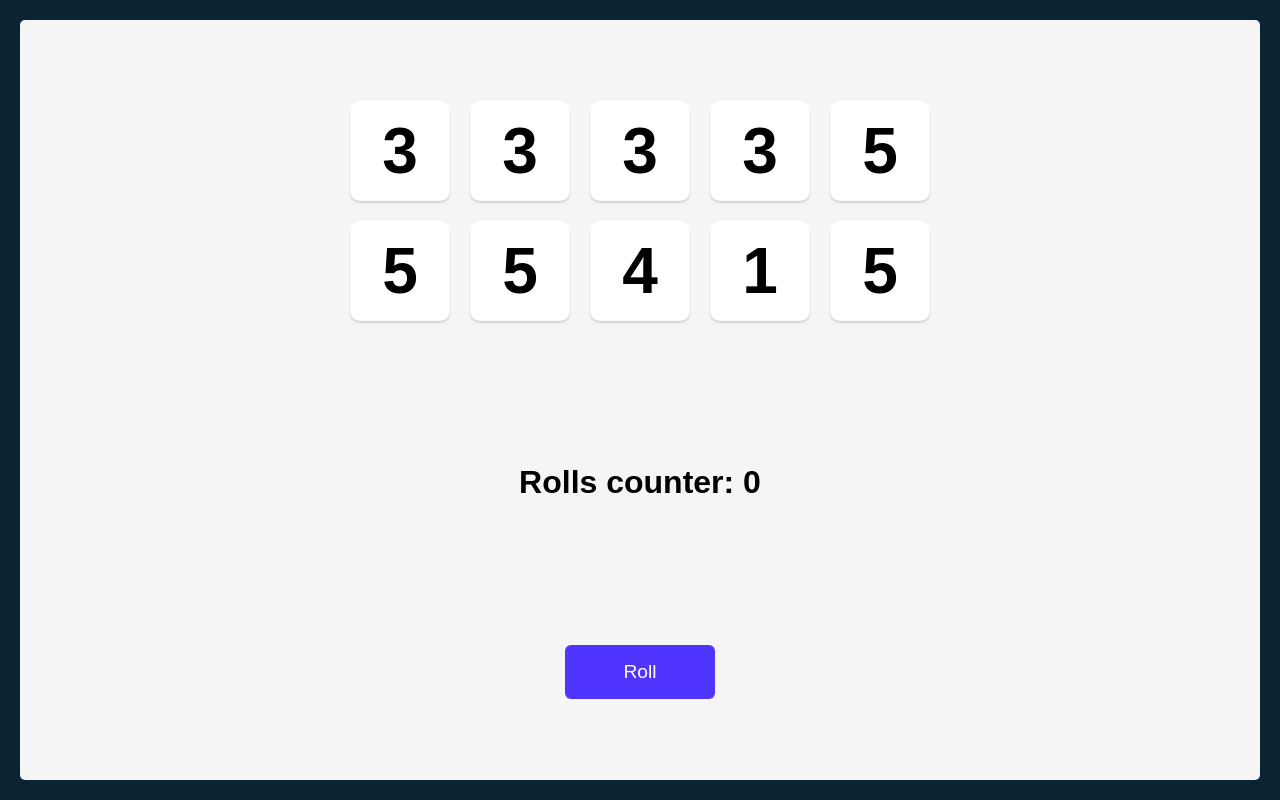
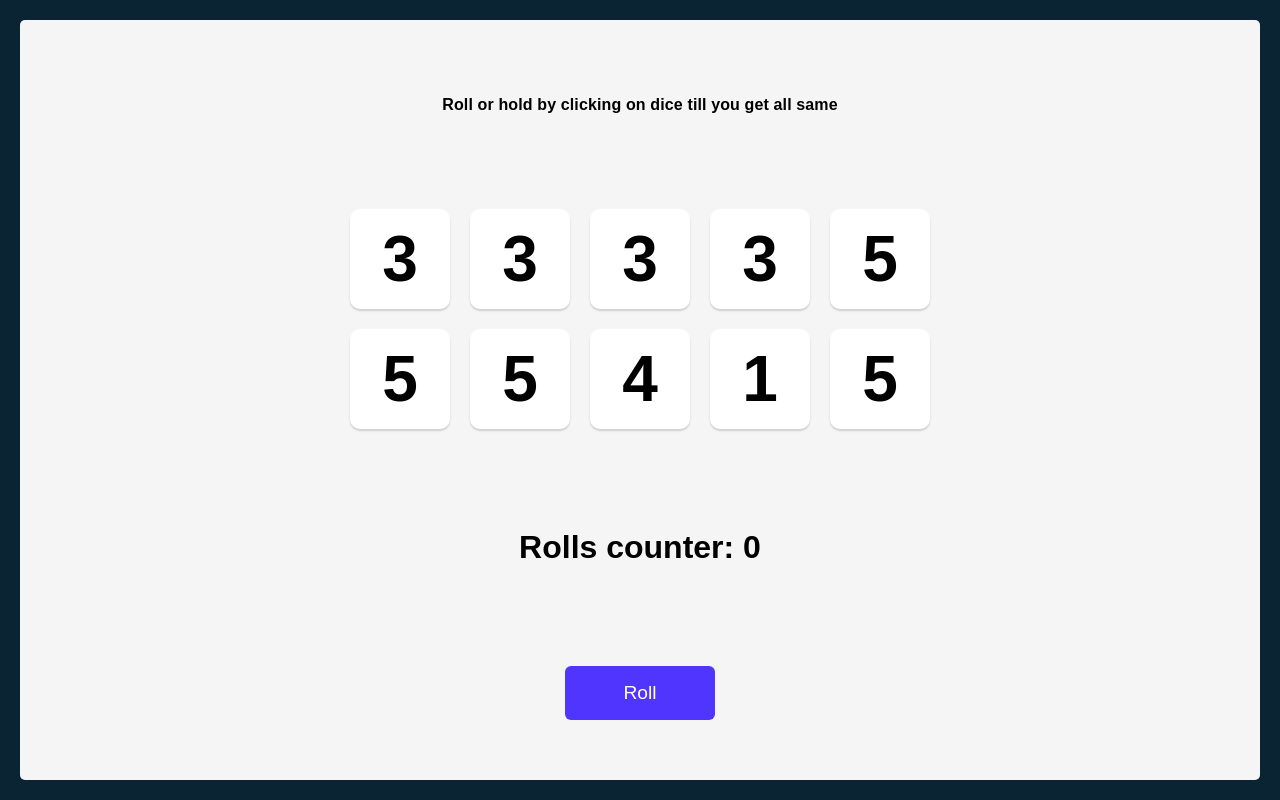
Before and after one commit to rainsab/tenzies, a React (Vite) app: page / in a window 1280 px wide. Built offline with nearby package versions, Linux system fonts and the light colour scheme.

Commit message:
added instructions for player

```diff
--- a/src/App.jsx
+++ b/src/App.jsx
@@ -66,6 +66,7 @@ export default function App() {
 
     return (
         <main>
+            <p>Roll or hold by clicking on dice till you get all same</p>
             <div className="dice-container">
                 {diceElements}
             </div>
--- a/src/style.css
+++ b/src/style.css
@@ -7,6 +7,11 @@ body {
   background-color: #0B2434;
   padding: 1.25rem;
   font-family: 'Karla', sans-serif;
+}
+
+p {
+  font-weight: bold;
+  letter-spacing: 0.008em;
 }
 
 main {
```
